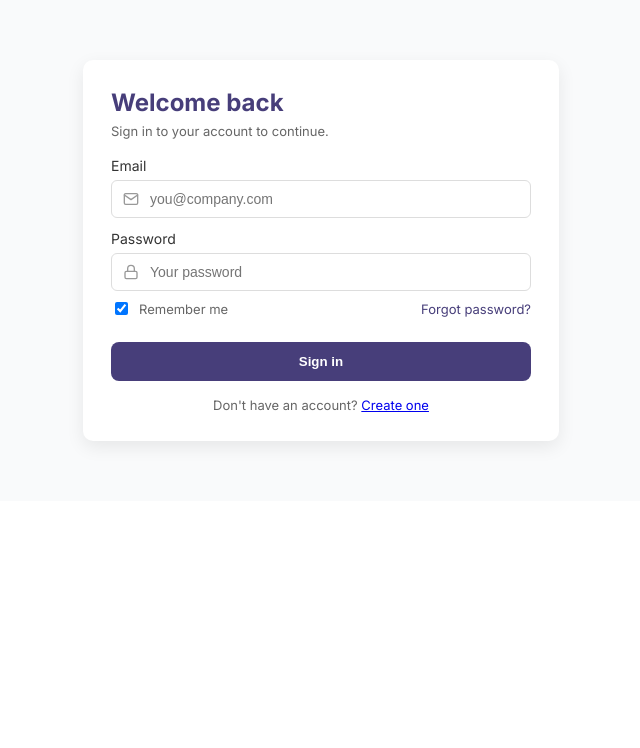
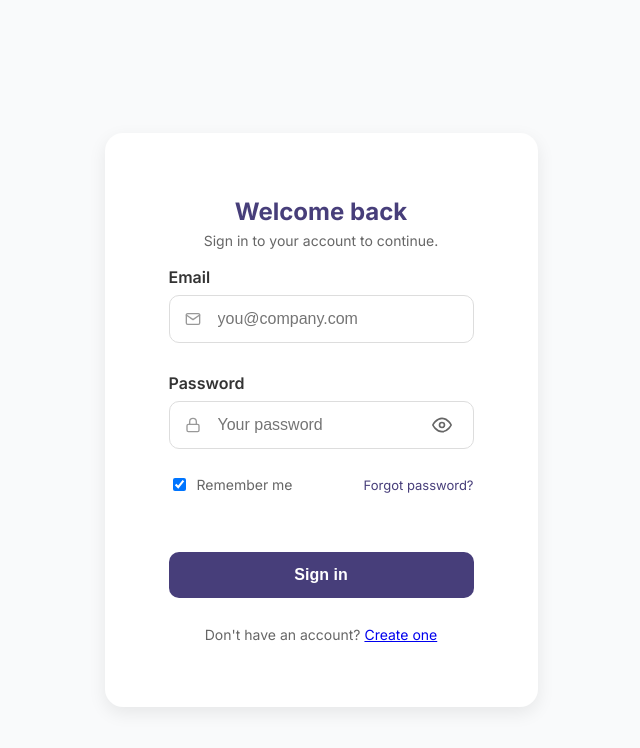
Before and after one commit to Preethi3S/CampusLearnCDC, a React app in the folder CampusLearn/frontend/: page /login in a window 1280 px wide. Shown: the top 748 px of the page, without its empty margins (319-959 px from the left). Built offline with nearby package versions, Linux system fonts and the light colour scheme; no server answers; the HTML template or start-up script is replaced by a standard one.

Commit message:
added eye icon in password and aligned the login card

```diff
--- a/CampusLearn/frontend/src/pages/Auth/Login.jsx
+++ b/CampusLearn/frontend/src/pages/Auth/Login.jsx
@@ -25,48 +25,55 @@ export default function Login() {
 
   // simple styles
   const card = {
-    maxWidth: 420,
-    margin: '40px auto',
-    padding: 28,
-    borderRadius: 10,
-    boxShadow: '0 6px 18px rgba(0,0,0,0.08)',
-    background: '#fff',
-  };
-  const label = { display: 'block', marginBottom: 6, fontSize: 14, color: '#333' };
+      maxWidth: 820,
+      padding: 64,
+      borderRadius: 18,
+      boxShadow: '0 6px 18px rgba(0,0,0,0.08)',
+      background: '#fff',
+      margin: 0,
+    };
+  const label = { display: 'block', marginBottom: 8, fontSize: 16, color: '#333', fontWeight: 600 };
   const input = {
     width: '100%',
-    padding: '10px 12px',
-    borderRadius: 6,
+    padding: '14px 16px',
+    borderRadius: 10,
     border: '1px solid #ddd',
-    fontSize: 14,
+    fontSize: 16,
     color: '#111',
     background: '#fff',
     boxSizing: 'border-box',
   };
   const btn = {
     width: '100%',
-    padding: '12px 14px',
+    padding: '14px 18px',
     background: '#473E7A',
     color: '#fff',
     border: 'none',
-    borderRadius: 8,
+    borderRadius: 10,
     cursor: 'pointer',
-    fontWeight: '600',
+    fontWeight: 700,
+    fontSize: 16,
     display: 'flex',
     alignItems: 'center',
     justifyContent: 'center',
-    gap: '8px',
+    gap: 10,
     transition: 'all 0.2s ease',
   };
-  const small = { fontSize: 13, color: '#666' };
+  const small = { fontSize: 14, color: '#666' };
 
   return (
-    <div style={{ padding: 20 }}>
+      <div style={{
+        padding: 20,
+        minHeight: '100vh',
+        display: 'flex',
+        alignItems: 'center',
+        justifyContent: 'center'
+      }}>
       <div style={card}>
-        <h2 style={{ marginTop: 0, marginBottom: 6, color: '#473E7A' }}>Welcome back</h2>
-        <p style={{ marginTop: 0, marginBottom: 18, ...small }}>Sign in to your account to continue.</p>
+        <h2 style={{ marginTop: 0, marginBottom: 6, color: '#473E7A', textAlign: 'center' }}>Welcome back</h2>
+        <p style={{ marginTop: 0, marginBottom: 18, ...small, textAlign: 'center' }}>Sign in to your account to continue.</p>
 
-        <form onSubmit={onSubmit}>
+  <form onSubmit={onSubmit} style={{ width: '100%', display: 'flex', flexDirection: 'column', gap: 18 }}>
           {/* Email */}
           <div style={{ marginBottom: 12 }}>
             <label style={label}>Email</label>
@@ -74,7 +81,7 @@ export default function Login() {
               <FiMail
                 style={{
                   position: 'absolute',
-                  left: 12,
+                  left: 16,
                   top: '50%',
                   transform: 'translateY(-50%)',
                   color: form.email ? '#473E7A' : '#999',
@@ -89,7 +96,7 @@ export default function Login() {
                 placeholder="you@company.com"
                 style={{
                   ...input,
-                  paddingLeft: '38px',
+                  paddingLeft: '48px',
                 }}
               />
             </div>
@@ -102,7 +109,7 @@ export default function Login() {
               <FiLock
                 style={{
                   position: 'absolute',
-                  left: 12,
+                  left: 16,
                   top: '50%',
                   transform: 'translateY(-50%)',
                   color: form.password ? '#473E7A' : '#999',
@@ -117,33 +124,33 @@ export default function Login() {
                 placeholder="Your password"
                 style={{
                   ...input,
-                  paddingLeft: '38px',
-                  paddingRight: '38px', // <== FIX: adds space so the eye button doesn’t overlap
+                  paddingLeft: '48px',
+                  paddingRight: '48px', // space so the eye button doesn’t overlap
                 }}
                 autoComplete="current-password"
               />
-              {/* <button
+              <button
                 type="button"
                 onMouseDown={(e) => e.preventDefault()}
                 onClick={() => setShowPassword((s) => !s)}
                 aria-label={showPassword ? 'Hide password' : 'Show password'}
                 style={{
                   position: 'absolute',
-                  right: 10,
+                  right: 16,
                   top: '50%',
                   transform: 'translateY(-50%)',
                   background: 'transparent',
                   border: 'none',
                   cursor: 'pointer',
                   color: '#666',
-                  padding: 4,
+                  padding: 6,
                   display: 'flex',
                   alignItems: 'center',
                   justifyContent: 'center',
                 }}
               >
-                {showPassword ? <FiEyeOff size={18} /> : <FiEye size={18} />}
-              </button> */}
+                {showPassword ? <FiEyeOff size={20} /> : <FiEye size={20} />}
+              </button>
             </div>
           </div>
 
```
